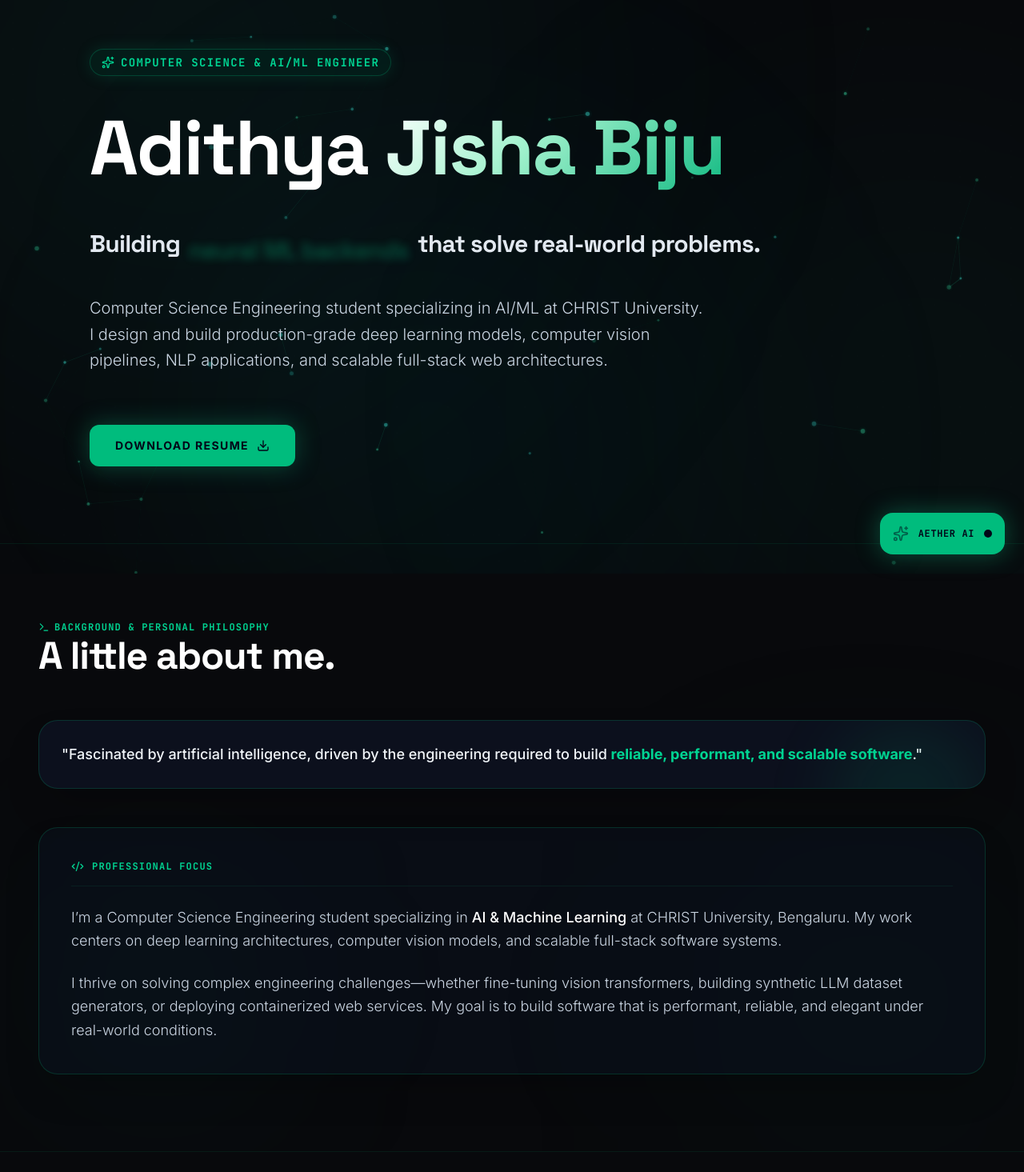
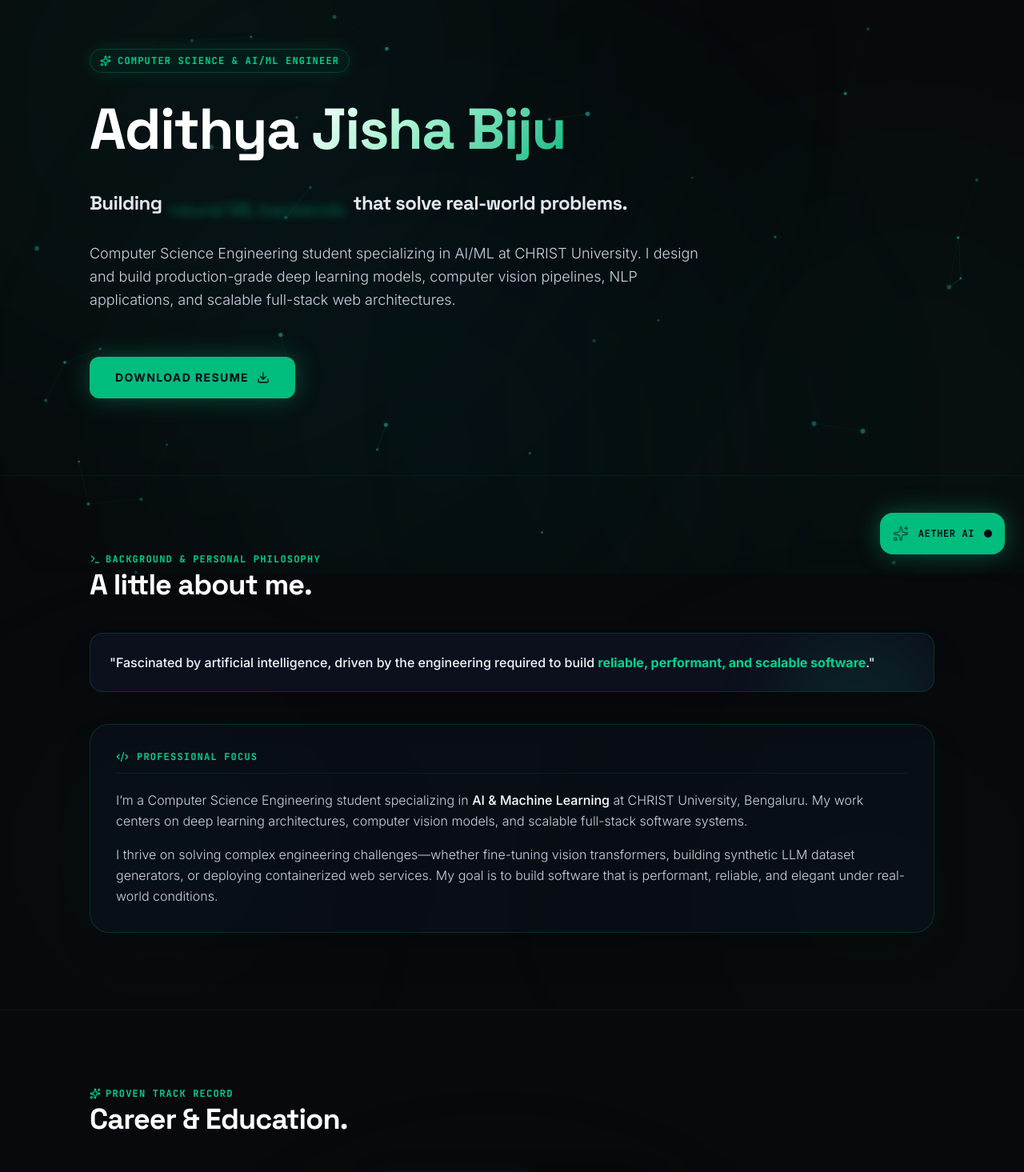
Before and after one commit to adithyajb07/porfolio, a React (Vite) app: page / in a window 1280 px wide. Shown: the part 83-1548 px from the top of the page at 80% size. Built offline with nearby package versions, Linux system fonts and the light colour scheme.

Commit message:
refactor: refine global typography and container scaling for compact proportional layout

```diff
--- a/src/components/About.tsx
+++ b/src/components/About.tsx
@@ -8,24 +8,24 @@ export const About: React.FC = () => {
       <div className="absolute top-1/2 right-0 w-96 h-96 bg-emerald-500/5 rounded-full filter blur-[150px] pointer-events-none" />
       <div className="absolute bottom-10 left-10 w-80 h-80 bg-teal-500/5 rounded-full filter blur-[130px] pointer-events-none" />
 
-      <div className="max-w-7xl mx-auto px-6 md:px-12 relative z-20">
+      <div className="max-w-6xl mx-auto px-6 md:px-12 relative z-20">
         {/* Section Heading */}
-        <div className="mb-14 reveal-on-scroll">
+        <div className="mb-10 reveal-on-scroll">
           <div>
             <span className="text-xs font-mono font-bold tracking-widest text-emerald-400 uppercase flex items-center gap-1.5 mb-1">
               <Terminal className="w-3.5 h-3.5" /> Background & Personal Philosophy
             </span>
-            <h2 className="text-3xl md:text-5xl font-bold tracking-tight text-white font-heading">
+            <h2 className="text-2xl md:text-4xl font-bold tracking-tight text-white font-heading">
               A little about me.
             </h2>
           </div>
         </div>
 
         {/* Highlight Quote Box */}
-        <div className="mb-12 reveal-on-scroll">
-          <div className="p-6 md:p-7 rounded-3xl bg-slate-900/60 border border-emerald-500/20 shadow-2xl relative overflow-hidden group">
+        <div className="mb-10 reveal-on-scroll">
+          <div className="p-5 md:p-6 rounded-2xl bg-slate-900/60 border border-emerald-500/20 shadow-2xl relative overflow-hidden group">
             <div className="absolute top-0 right-0 w-48 h-48 bg-emerald-500/10 rounded-full filter blur-2xl group-hover:scale-125 transition-transform" />
-            <p className="text-base md:text-lg text-slate-100 font-sans font-medium whitespace-nowrap overflow-hidden text-ellipsis">
+            <p className="text-sm md:text-base text-slate-100 font-sans font-medium">
               "Fascinated by artificial intelligence, driven by the engineering required to build <span className="text-emerald-400 font-bold">reliable, performant, and scalable software</span>."
             </p>
           </div>
@@ -33,13 +33,13 @@ export const About: React.FC = () => {
 
         {/* Professional Focus Container */}
         <div className="w-full reveal-on-scroll">
-          <div className="p-8 md:p-10 rounded-3xl border border-emerald-500/20 bg-slate-900/30 backdrop-blur-xl shadow-2xl space-y-6">
-            <div className="flex items-center gap-2.5 text-xs font-mono font-bold text-emerald-400 uppercase tracking-widest border-b border-emerald-500/10 pb-4">
+          <div className="p-6 md:p-8 rounded-3xl border border-emerald-500/20 bg-slate-900/30 backdrop-blur-xl shadow-2xl space-y-5">
+            <div className="flex items-center gap-2.5 text-xs font-mono font-bold text-emerald-400 uppercase tracking-widest border-b border-emerald-500/10 pb-3">
               <Code2 className="w-4 h-4 text-emerald-400" />
               <span>Professional Focus</span>
             </div>
 
-            <div className="space-y-6 text-slate-300 text-base md:text-lg leading-relaxed font-light">
+            <div className="space-y-4 text-slate-300 text-sm md:text-base leading-relaxed font-light">
               <p>
                 I’m a Computer Science Engineering student specializing in <strong className="text-white font-medium">AI & Machine Learning</strong> at CHRIST University, Bengaluru. My work centers on deep learning architectures, computer vision models, and scalable full-stack software systems.
               </p>
--- a/src/components/Achievements.tsx
+++ b/src/components/Achievements.tsx
@@ -59,10 +59,10 @@ export const Achievements: React.FC = () => {
       {/* Background radial highlight */}
       <div className="absolute bottom-10 right-10 w-96 h-96 bg-emerald-500/5 rounded-full filter blur-[130px] pointer-events-none" />
 
-      <div className="max-w-7xl mx-auto px-6 md:px-12 relative z-20">
+      <div className="max-w-6xl mx-auto px-6 md:px-12 relative z-20">
         {/* Section Heading */}
-        <div className="mb-16 reveal-on-scroll">
-          <h2 className="text-3xl md:text-5xl font-bold tracking-tight text-white font-heading">
+        <div className="mb-12 reveal-on-scroll">
+          <h2 className="text-2xl md:text-4xl font-bold tracking-tight text-white font-heading">
             Achievements & Certifications.
           </h2>
         </div>
--- a/src/components/Contact.tsx
+++ b/src/components/Contact.tsx
@@ -74,10 +74,10 @@ export const Contact: React.FC = () => {
       {/* Background Radial Glow */}
       <div className="absolute bottom-1/4 left-1/4 w-[30rem] h-[30rem] bg-emerald-500/5 rounded-full filter blur-[150px] pointer-events-none" />
 
-      <div className="max-w-7xl mx-auto px-6 md:px-12 relative z-20">
+      <div className="max-w-6xl mx-auto px-6 md:px-12 relative z-20">
         {/* Section Heading */}
-        <div className="mb-16 reveal-on-scroll">
-          <h2 className="text-3xl md:text-5xl font-bold tracking-tight text-white font-heading">
+        <div className="mb-12 reveal-on-scroll">
+          <h2 className="text-2xl md:text-4xl font-bold tracking-tight text-white font-heading">
             Let's build something.
           </h2>
         </div>
--- a/src/components/Experience.tsx
+++ b/src/components/Experience.tsx
@@ -18,7 +18,7 @@ export const Experience: React.FC = () => {
             <span className="text-xs font-mono font-bold tracking-widest text-emerald-400 uppercase flex items-center gap-1.5 mb-1">
               <Sparkles className="w-3.5 h-3.5" /> Proven Track Record
             </span>
-            <h2 className="text-3xl md:text-5xl font-bold tracking-tight text-white font-heading">
+            <h2 className="text-2xl md:text-4xl font-bold tracking-tight text-white font-heading">
               Career & Education.
             </h2>
           </div>
--- a/src/components/Hero.tsx
+++ b/src/components/Hero.tsx
@@ -11,17 +11,17 @@ export const Hero: React.FC = () => {
     >
       <div className="max-w-6xl mx-auto px-6 md:px-12 relative z-20 w-full">
         {/* Main Text Container */}
-        <div className="flex flex-col space-y-8 md:space-y-10 text-left animate-fade-up">
+        <div className="flex flex-col space-y-6 md:space-y-8 text-left animate-fade-up">
 
           {/* Discipline Role Tag */}
-          <div className="inline-flex items-center gap-2 px-3.5 py-1.5 rounded-full bg-emerald-950/40 border border-emerald-500/25 text-xs md:text-sm font-mono tracking-widest text-emerald-400 font-bold uppercase w-fit shadow-[0_0_20px_rgba(16,185,129,0.15)]">
-            <Sparkles className="w-4 h-4 text-emerald-400" />
+          <div className="inline-flex items-center gap-2 px-3 py-1.5 rounded-full bg-emerald-950/40 border border-emerald-500/25 text-xs font-mono tracking-widest text-emerald-400 font-bold uppercase w-fit shadow-[0_0_20px_rgba(16,185,129,0.15)]">
+            <Sparkles className="w-3.5 h-3.5 text-emerald-400" />
             Computer Science & AI/ML Engineer
           </div>
 
           {/* Name Heading */}
           <div className="space-y-2">
-            <h1 className="text-4xl sm:text-6xl md:text-7xl lg:text-8xl font-extrabold leading-[1.05] font-heading tracking-tight">
+            <h1 className="text-3xl sm:text-5xl md:text-6xl lg:text-7xl font-extrabold leading-[1.08] font-heading tracking-tight">
               <span className="text-white">Adithya </span>
               <span className="text-gradient font-heading">
                 Jisha Biju
@@ -30,12 +30,12 @@ export const Hero: React.FC = () => {
           </div>
 
           {/* Kinetic Tagline / Subheading */}
-          <h2 className="text-xl sm:text-2xl md:text-3xl font-bold tracking-tight text-slate-200 leading-snug max-w-4xl pt-2 font-heading">
+          <h2 className="text-lg sm:text-xl md:text-2xl font-bold tracking-tight text-slate-200 leading-snug max-w-3xl pt-1 font-heading">
             Building <KineticText /> that solve real-world problems.
           </h2>
 
           {/* Supporting Paragraph */}
-          <p className="text-base sm:text-lg md:text-xl text-slate-300 max-w-3xl leading-relaxed font-light pt-1">
+          <p className="text-sm sm:text-base md:text-lg text-slate-300 max-w-3xl leading-relaxed font-light">
             Computer Science Engineering student specializing in AI/ML at CHRIST University. I design and build production-grade deep learning models, computer vision pipelines, NLP applications, and scalable full-stack web architectures.
           </p>
 
--- a/src/components/Projects.tsx
+++ b/src/components/Projects.tsx
@@ -20,11 +20,11 @@ export const Projects: React.FC = () => {
       {/* Background Radial Glow */}
       <div className="absolute top-1/3 right-1/4 w-[35rem] h-[35rem] bg-emerald-500/5 rounded-full filter blur-[150px] pointer-events-none" />
 
-      <div className="max-w-7xl mx-auto px-6 md:px-12 relative z-20">
+      <div className="max-w-6xl mx-auto px-6 md:px-12 relative z-20">
         {/* Section Headers */}
         <div className="flex flex-col md:flex-row md:items-end justify-between gap-6 mb-12 reveal-on-scroll">
           <div className="space-y-4">
-            <h2 className="text-3xl md:text-5xl font-bold tracking-tight text-white font-heading">
+            <h2 className="text-2xl md:text-4xl font-bold tracking-tight text-white font-heading">
               Things I've built.
             </h2>
             <p className="text-sm md:text-base text-slate-300 max-w-4xl leading-relaxed">
--- a/src/components/Skills.tsx
+++ b/src/components/Skills.tsx
@@ -61,7 +61,7 @@ export const Skills: React.FC = () => {
       <div className="absolute top-1/3 left-1/4 w-96 h-96 bg-emerald-500/5 rounded-full filter blur-[150px] pointer-events-none" />
       <div className="absolute bottom-1/4 right-1/4 w-96 h-96 bg-teal-500/5 rounded-full filter blur-[150px] pointer-events-none" />
 
-      <div className="max-w-7xl mx-auto px-6 md:px-12 relative z-20">
+      <div className="max-w-6xl mx-auto px-6 md:px-12 relative z-20">
 
         {/* Section Header */}
         <div className="flex flex-col md:flex-row md:items-end justify-between gap-6 mb-12 reveal-on-scroll">
@@ -69,7 +69,7 @@ export const Skills: React.FC = () => {
             <span className="text-xs font-mono font-bold tracking-widest text-emerald-400 uppercase flex items-center gap-1.5">
               <Cpu className="w-3.5 h-3.5" /> Capabilities Matrix
             </span>
-            <h2 className="text-3xl md:text-5xl font-bold tracking-tight text-white font-heading">
+            <h2 className="text-2xl md:text-4xl font-bold tracking-tight text-white font-heading">
               Technical Stack.
             </h2>
           </div>
```
